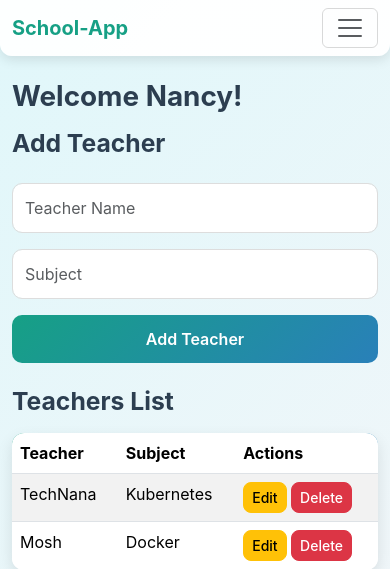
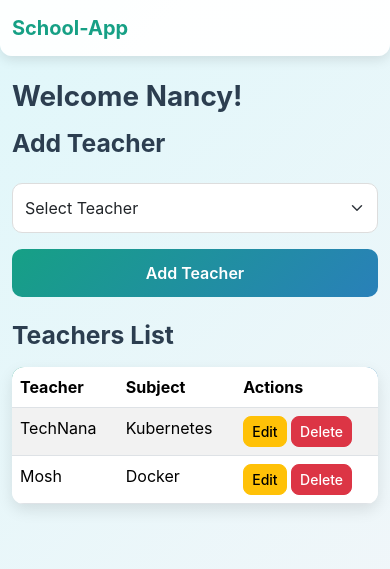
Before and after one commit to Gr00t-tech/Sampleschool, a Flask app: page /teachers in a window 390 px wide. Shown: the top 569 px of the page. Run offline with Flask 3, Linux system fonts and the light colour scheme; a user stored in the database is signed in.

Commit message:
teachers

```diff
--- a/templates/teachers.html
+++ b/templates/teachers.html
@@ -6,14 +6,12 @@
   <link rel="stylesheet" href="https://cdn.jsdelivr.net/npm/bootstrap@5.3.2/dist/css/bootstrap.min.css">
   <style>
     body {
-      /* Gradient background */
       background: linear-gradient(135deg, #e0f7fa, #f4f6f9);
       min-height: 100vh;
       margin: 0;
       font-family: 'Inter', 'Segoe UI', Tahoma, Geneva, Verdana, sans-serif;
       color: #2c3e50;
     }
-
     .navbar {
       background: rgba(255, 255, 255, 0.95) !important;
       box-shadow: 0 4px 12px rgba(0,0,0,0.1);
@@ -22,24 +20,17 @@
     .navbar-brand { font-weight: 700; color: #16a085 !important; }
     .nav-link { font-weight: 500; transition: color 0.3s ease; }
     .nav-link:hover { color: #2980b9 !important; }
-
-    h1, h2 {
-      font-weight: 700;
-      color: #2c3e50;
-      margin-bottom: 1rem;
-    }
-
-    .form-control {
+    h1, h2 { font-weight: 700; color: #2c3e50; margin-bottom: 1rem; }
+    .form-select {
       border-radius: 10px;
       padding: 0.75rem;
       border: 1px solid #ddd;
       transition: border-color 0.2s ease;
     }
-    .form-control:focus {
+    .form-select:focus {
       border-color: #16a085;
       box-shadow: 0 0 0 0.2rem rgba(22,160,133,0.25);
     }
-
     .btn-primary {
       background: linear-gradient(135deg, #16a085, #2980b9);
       border: none;
@@ -52,12 +43,7 @@
       transform: translateY(-2px);
       box-shadow: 0 6px 14px rgba(0,0,0,0.15);
     }
-
-    .btn-warning, .btn-danger {
-      border-radius: 8px;
-      font-weight: 500;
-    }
-
+    .btn-warning, .btn-danger { border-radius: 8px; font-weight: 500; }
     .table {
       background: #ffffff;
       border-radius: 12px;
@@ -75,10 +61,6 @@
   <nav class="navbar navbar-expand-lg sticky-top">
     <div class="container-fluid">
       <a class="navbar-brand" href="{{ url_for('home') }}">School-App</a>
-      <button class="navbar-toggler" type="button" data-bs-toggle="collapse" data-bs-target="#navbarNav"
-        aria-controls="navbarNav" aria-expanded="false" aria-label="Toggle navigation">
-        <span class="navbar-toggler-icon"></span>
-      </button>
       <div class="collapse navbar-collapse" id="navbarNav">
         <ul class="navbar-nav me-auto mb-2 mb-lg-0">
           <li class="nav-item"><a class="nav-link" href="{{ url_for('home') }}">Home</a></li>
@@ -97,10 +79,12 @@
     <h2 class="mb-4">Add Teacher</h2>
     <form method="POST" class="row g-3 mb-4">
       <div class="col-md-4">
-        <input class="form-control" type="text" name="teacher" placeholder="Teacher Name" required>
-      </div>
-      <div class="col-md-4">
-        <input class="form-control" type="text" name="subject" placeholder="Subject" required>
+        <select class="form-select" name="teacher" required>
+          <option value="">Select Teacher</option>
+          {% for teacher in teachers %}
+            <option value="{{ teacher.teacher }}">{{ teacher.teacher }}</option>
+          {% endfor %}
+        </select>
       </div>
       <div class="col-md-2">
         <button class="btn btn-primary w-100">Add Teacher</button>
```
